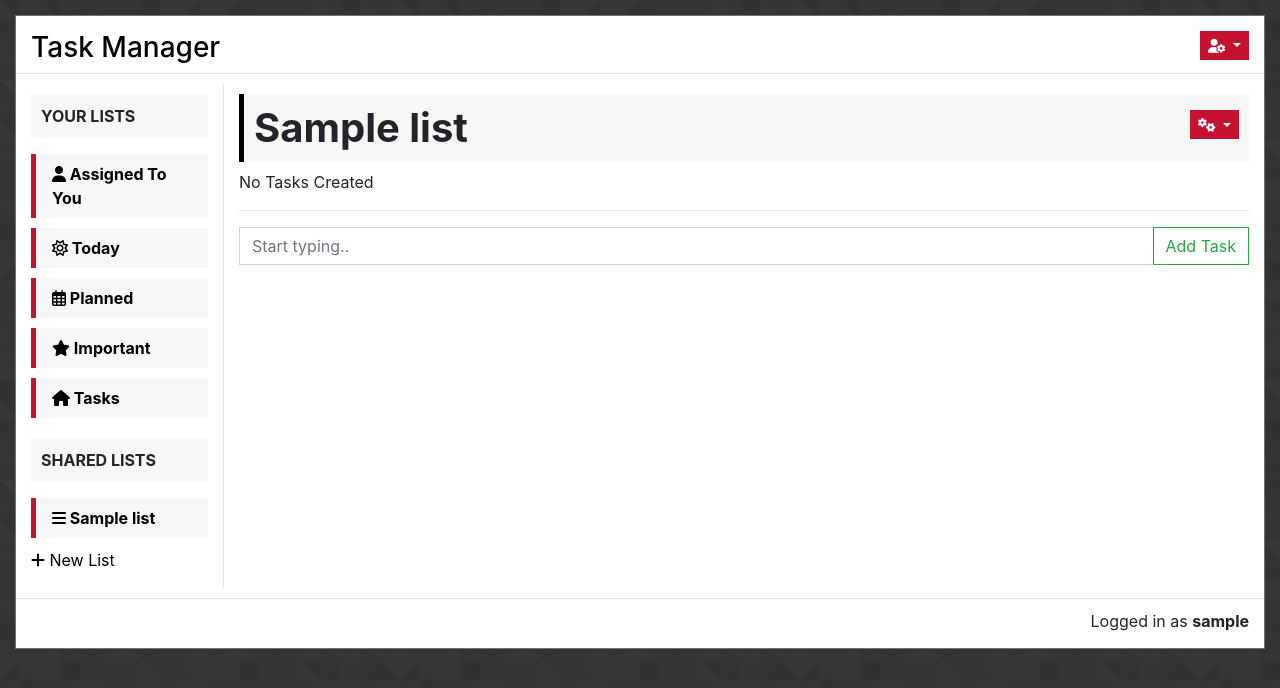
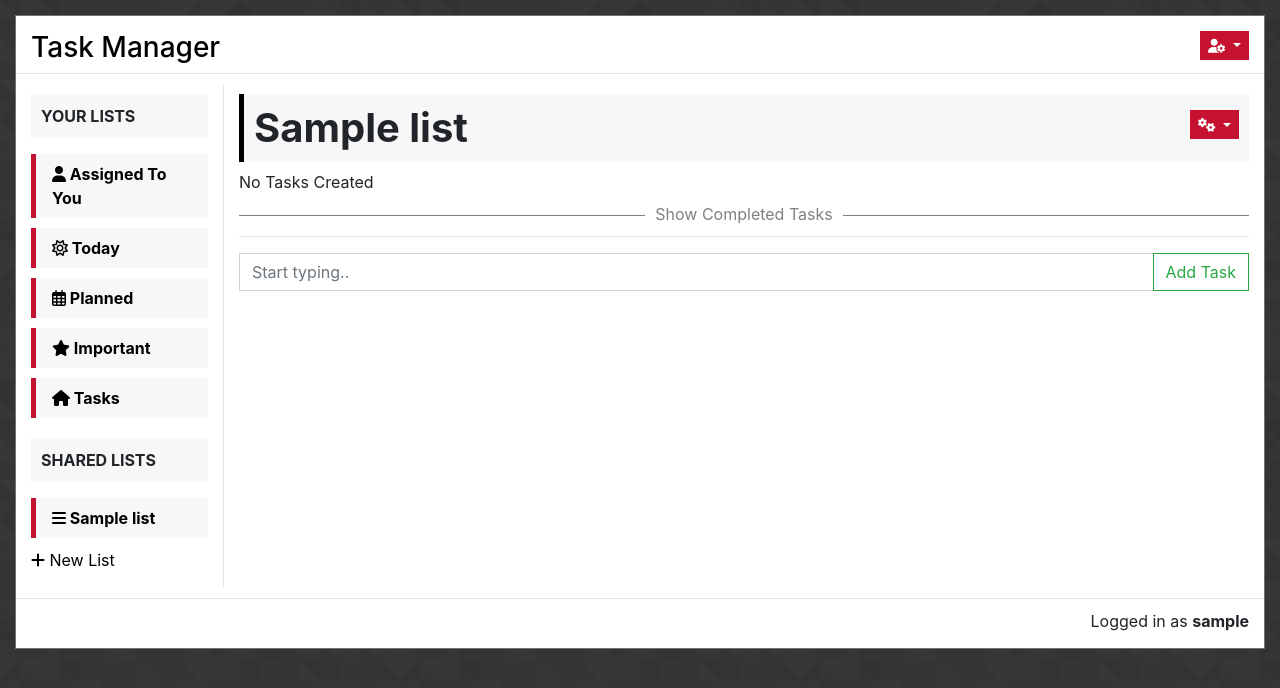
Before and after one commit to Robtych121/Task-Manager, a Django app: page /view_list/1 in a window 1280 px wide. Shown: the top 688 px of the page. Run offline with Django 3.2, Linux system fonts and the light colour scheme; a user stored in the database is signed in; tables that the repository leaves empty hold one stand-in row (values such as "Sample post"); some libraries are stand-ins or nearby versions.

Commit message:
hide/expand completed tasks implements on views/styles

```diff
--- a/static/css/styles.css
+++ b/static/css/styles.css
@@ -185,3 +185,18 @@ a.btn-danger, a.btn-danger:hover {
    content: "\2605";
    position: absolute;
 }
+
+
+#completedtaskcontainer {
+    width: 100%;
+    text-align: center;
+    border-bottom: 1px solid grey;
+    line-height: 0.1em;
+    margin: 20px 0 20px;
+}
+
+#completedtaskcontainer a {
+    background:#fff;
+    padding:0 10px;
+    color: grey;
+}
--- a/task_lists/templates/view_task_list.html
+++ b/task_lists/templates/view_task_list.html
@@ -66,6 +66,72 @@
 No Tasks Created
 {% endfor %}
 </div>
+{% if completedtasks %}
+<p id="completedtaskcontainer">
+    <a data-toggle="collapse" href="#completedtasks"aria-expanded="false" aria-controls="completedtasks">Show Completed Tasks</a>
+</p>
+{%endif %}
+<div id="completedtasks" class="task-list-container collapse">
+    {% for completedtask in completedtasks %}
+    <a class="TaskContainer" href="{% url 'edit_task' completedtask.id %}">
+        <div class="card TaskContainerInternal">
+            <div class="card-body task_list">
+            <table class="col-12">
+                <tr>
+                    <td style="width: 20px;">
+                        <form action="{% url 'set_completed_from_list' completedtask.id %}" method="POST">
+                            {% csrf_token %}
+                            <label class="container">
+                                <input class="form-check-input position-static" type="checkbox" name="completed{{completedtask.id}}" id="completed{{completedtask.id}}" {% if completedtask.completed == 'Yes' %}checked {% endif %}>
+                                <span class="checkmark"></span>
+                            </label>
+                        </form>
+                        <script>
+                            $(document).ready(function() {
+                                $('#completed{{completedtask.id}}').on('change', function() {
+                                    this.form.submit();
+                                });
+                            });
+                        </script>
+                    </td>
+                    <td>
+                        <div>
+                            <span class="TaskName">{{ completedtask.name}}</span>
+                        </div>
+                    </td>
+                    <td style="width: 60px; text-align: right; padding-right: 10px;">
+                        <div class="task_extras">
+                            {% for user in users %}
+                                {% if completedtask.assigned_to == user.id %}
+                                    {{user.username}}
+                                {% endif%}
+                            {%endfor%}
+                        </div>
+                    </td>
+                    <td style="width: 20px;">
+                        <form id="importanceForm" name="importanceForm" action="{% url 'set_importance_from_list' completedtask.id %}" method="POST">
+                            {% csrf_token %}
+                            <input class="checkboxstar form-check-input position-static" type="checkbox" name="importance{{completedtask.id}}" id="importance{{completedtask.id}}" {% if completedtask.importance == 'Yes' %}checked {% endif %}>
+                        </form>
+                        <script>
+                            $(document).ready(function() {
+                                $('#importance{{completedtask.id}}').on('change', function() {
+                                    this.form.submit();
+                                });
+                            });
+                        </script>
+                    </td>
+                </tr>
+            </table>
+            </div>
+        </div>
+    </a>
+    {% empty %}
+    No Completed Tasks
+    {% endfor %}
+    </div>
+
+
 <hr>
 {% for task_list_user in task_list_users %}
     {% if task_list_user.list_id == task_list.id and task_list_user.perm_add == 'Yes'  %}
```
